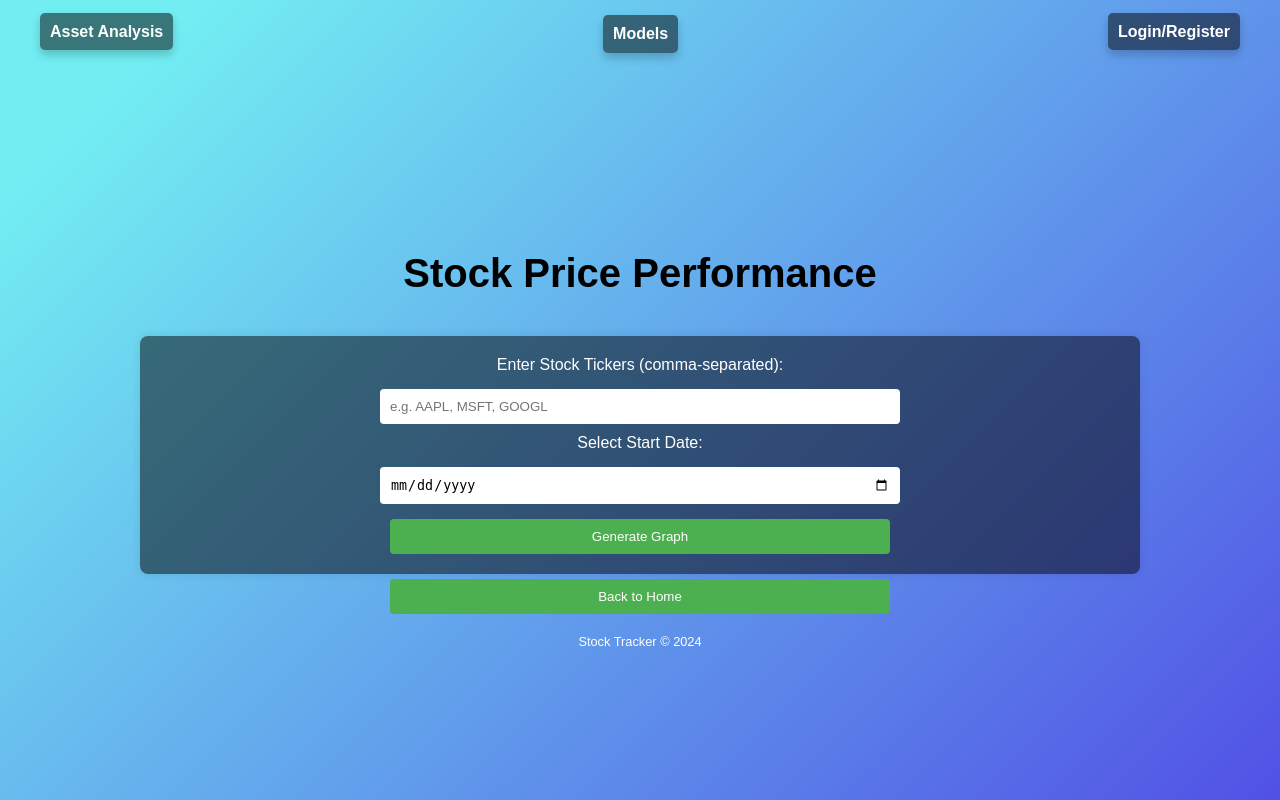
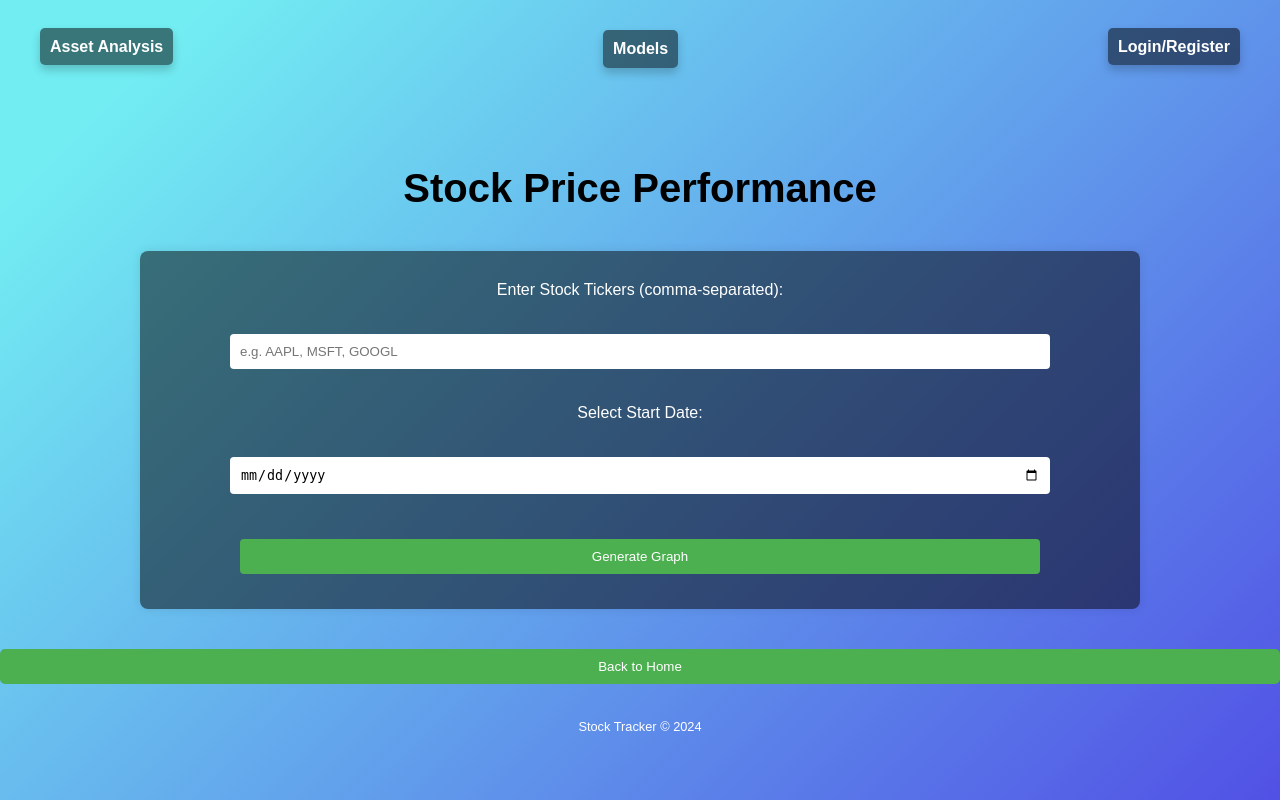
Before and after one commit to JTtryingtoCode/AssetAnalysis, a Flask app: page /stock_price_performance in a window 1280 px wide. Run offline with Flask 3, Linux system fonts and the light colour scheme; some libraries are stand-ins or nearby versions.

Commit message:
Update stock_price_performance.html

```diff
--- a/templates/stock_price_performance.html
+++ b/templates/stock_price_performance.html
@@ -5,6 +5,7 @@
     <meta name="viewport" content="width=device-width, initial-scale=1.0">
     <title>Stock Price Performance</title>
     <link rel="stylesheet" href="/static/style.css">
+    <link rel="icon" href="/static/images/assetanalysis.ico" type="image/x-icon">
     <style>
         body {
             display: flex;
@@ -37,6 +38,7 @@
             width: 100%;
             max-width: 1000px;
             box-sizing: border-box;
+            margin-bottom: 20px;
         }
         form {
             display: flex;
@@ -44,33 +46,62 @@
             align-items: center;
             gap: 10px;
             width: 100%;
+            max-width: 800px;
+            margin: 0 auto;
         }
         label, input, button {
             width: 100%;
-            max-width: 500px;
-        }
-        input, button {
             padding: 10px;
             border-radius: 4px;
             border: none;
-            margin-top: 5px;
+            margin-bottom: 15px;
         }
         button {
-            padding: 10px;
+            margin-top: 20px;
             background-color: #4CAF50;
             color: white;
-            border: none;
-            border-radius: 4px;
             cursor: pointer;
+            transition: background-color 0.3s, transform 0.3s;
         }
         button:hover {
             background-color: #45a049;
+            transform: scale(1.05);
+        }
+        #stock_graph {
+            width: 100%;
+            max-width: 1000px;
+            height: 800px;
+            display: none; /* Hide the graph div initially */
+            margin-bottom: 20px; /* Add some space below the graph */
         }
         .footer {
             margin-top: 20px;
             font-size: 0.8em;
             color: #fff;
         }
+        #backButton {
+            padding: 10px 20px;
+            background-color: #4CAF50;
+            color: white;
+            border: none;
+            border-radius: 5px;
+            cursor: pointer;
+            transition: background-color 0.3s, transform 0.3s;
+        }
+
+        #backButton:hover {
+            background-color: #45a049;
+            transform: scale(1.05);
+        }
+        @keyframes fadeIn {
+            from {
+                opacity: 0;
+            }
+            to {
+                opacity: 1;
+            }
+        }
+
         @media (max-width: 600px) {
             h1 {
                 font-size: 2em;
@@ -105,12 +136,8 @@
                             alert(response.error);
                         } else {
                             const graph = JSON.parse(response.graph);
-                            const contentDiv = document.querySelector('.content');
-                            const stockGraphDiv = document.createElement('div');
-                            stockGraphDiv.id = 'stock_graph';
-                            stockGraphDiv.style.width = '100%';
-                            stockGraphDiv.style.height = '800px';
-                            contentDiv.appendChild(stockGraphDiv);
+                            const stockGraphDiv = document.getElementById('stock_graph');
+                            stockGraphDiv.style.display = 'block';
                             Plotly.newPlot('stock_graph', graph.data, graph.layout, {responsive: true});
                         }
                     },
@@ -136,7 +163,8 @@
             <button type="submit">Generate Graph</button>
         </form>
     </div>
-    <button onclick="window.location.href='/'">Back to Home</button>
+    <div id="stock_graph"></div>
+    <button id="backButton" onclick="window.location.href='/'">Back to Home</button>
     <div class="footer">
         Stock Tracker © 2024
     </div>
```
